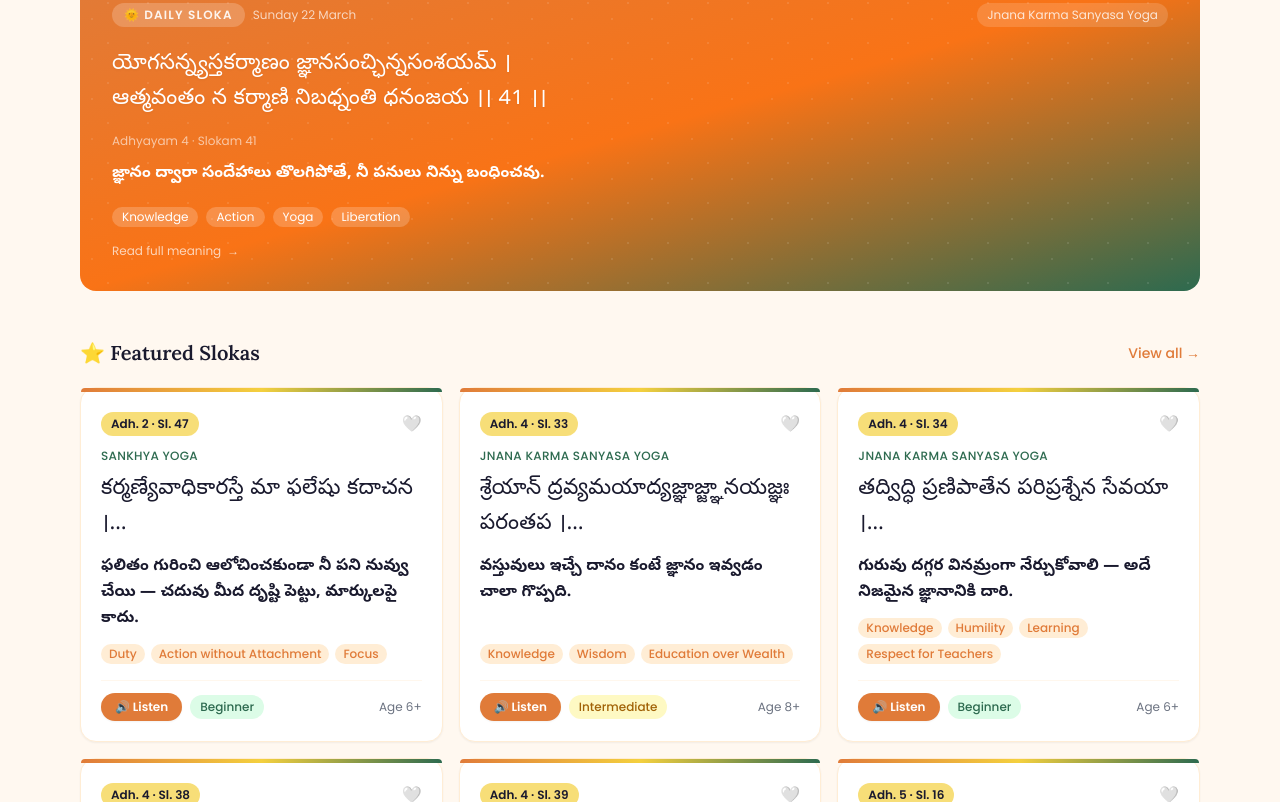
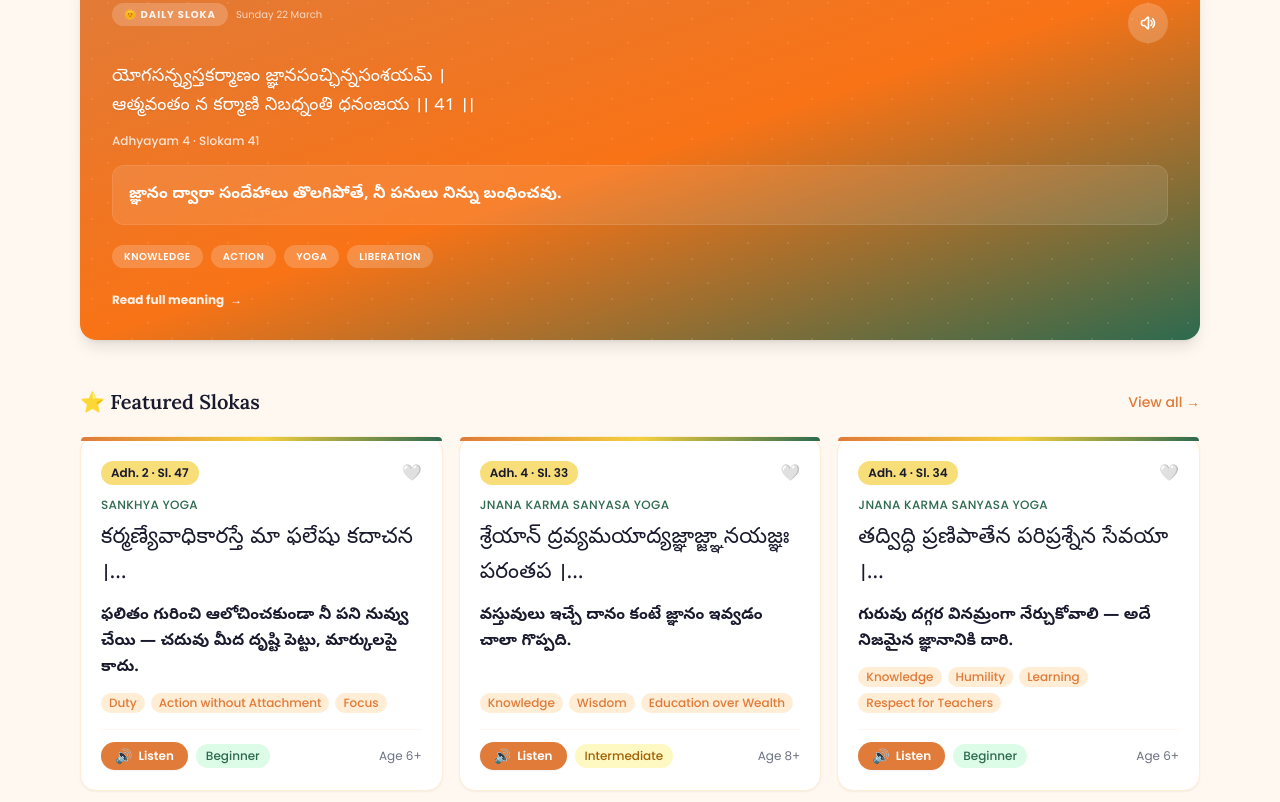
Before and after one commit to ppavankumar19/gita-bodha, a React (Vite) app: page / in a window 1280 px wide. Shown: the part 658-1460 px from the top of the page. Built offline with nearby package versions, Linux system fonts and the light colour scheme.

Commit message:
feat(ui): add play/pause sync across all sloka components

```diff
--- a/src/components/DailySloka.jsx
+++ b/src/components/DailySloka.jsx
@@ -1,19 +1,37 @@
 import React from 'react';
 import { useNavigate } from 'react-router-dom';
 import { getDailySloka } from '../data/slokas';
+import { useVoice } from '../hooks/useVoice';
 
 export default function DailySloka() {
   const sloka = getDailySloka();
   const navigate = useNavigate();
+  const { status, playText, handlePause, playingId } = useVoice();
   const today = new Date().toLocaleDateString('en-IN', { weekday: 'long', day: 'numeric', month: 'long' });
+
+  // Only consider this specific sloka as active if its ID matches the global playingId
+  const isThisSlokaActive = playingId === sloka.id;
+  const isPlaying = isThisSlokaActive && status === 'playing';
+  const isPaused = isThisSlokaActive && status === 'paused';
+  const isLoading = isThisSlokaActive && status === 'loading';
+  const isActive = isPlaying || isPaused;
+
+  const handleSpeech = (e) => {
+    e.stopPropagation(); // Don't navigate when clicking play
+    if (isThisSlokaActive) {
+      handlePause();
+    } else {
+      playText(`${sloka.sloka_sanskrit} ... ${sloka.bhavam_telugu}`, sloka.id);
+    }
+  };
 
   return (
     <div
-      className="relative overflow-hidden rounded-2xl cursor-pointer group"
+      className="relative overflow-hidden rounded-2xl cursor-pointer group shadow-lg hover:shadow-xl transition-all duration-300"
       onClick={() => navigate(`/sloka/${sloka.id}`)}
     >
-      {/* Background */}
-      <div className="absolute inset-0 bg-gradient-to-br from-primary via-orange-500 to-secondary" />
+      {/* Background with subtle glow when playing */}
+      <div className={`absolute inset-0 bg-gradient-to-br from-primary via-orange-500 to-secondary transition-opacity duration-500 ${isPlaying ? 'opacity-90 animate-pulse' : 'opacity-100'}`} />
       <div className="absolute inset-0 opacity-10"
         style={{ backgroundImage: 'radial-gradient(circle at 30% 20%, white 1px, transparent 1px), radial-gradient(circle at 70% 80%, white 1px, transparent 1px)', backgroundSize: '40px 40px' }}
       />
@@ -22,44 +40,69 @@ export default function DailySloka() {
         {/* Top row */}
         <div className="flex items-start justify-between mb-5 flex-wrap gap-2">
           <div className="flex items-center gap-2">
-            <span className="font-ui text-white/90 text-xs font-semibold bg-white/20 px-3 py-1 rounded-full uppercase tracking-widest">
+            <span className="font-ui text-white/90 text-[10px] font-bold bg-white/20 px-3 py-1 rounded-full uppercase tracking-widest backdrop-blur-sm">
               🌞 Daily Sloka
             </span>
-            <span className="font-ui text-white/70 text-xs">{today}</span>
+            <span className="font-ui text-white/70 text-[10px]">{today}</span>
           </div>
-          <span className="font-ui text-white/80 text-xs bg-white/15 px-2.5 py-1 rounded-full">
-            {sloka.chapter_name_english}
-          </span>
+
+          {/* Play/Pause Button */}
+          <button
+            onClick={handleSpeech}
+            disabled={isLoading}
+            className={`w-10 h-10 rounded-full flex items-center justify-center transition-all ${
+              isActive ? 'bg-white text-primary scale-110 shadow-lg' : 'bg-white/20 text-white hover:bg-white/30'
+            }`}
+          >
+            {isLoading ? (
+              <div className="w-4 h-4 border-2 border-white border-t-transparent rounded-full animate-spin" />
+            ) : isPlaying ? (
+              <svg className="w-4 h-4" fill="currentColor" viewBox="0 0 24 24">
+                <rect x="6" y="4" width="4" height="16" rx="1" />
+                <rect x="14" y="4" width="4" height="16" rx="1" />
+              </svg>
+            ) : isPaused ? (
+              <svg className="w-4 h-4 ml-0.5" fill="currentColor" viewBox="0 0 24 24">
+                <path d="M8 5v14l11-7z" />
+              </svg>
+            ) : (
+              <svg className="w-4 h-4" fill="none" stroke="currentColor" strokeWidth="2.5" viewBox="0 0 24 24">
+                <path strokeLinecap="round" strokeLinejoin="round" d="M19.114 5.636a9 9 0 010 12.728M16.463 8.288a5.25 5.25 0 010 7.424M6.75 8.25l4.72-4.72a.75.75 0 011.28.53v15.88a.75.75 0 01-1.28.53l-4.72-4.72H4.51c-.88 0-1.704-.507-1.938-1.354A9.01 9.01 0 012.25 12c0-.83.112-1.633.322-2.396C2.806 8.756 3.63 8.25 4.51 8.25H6.75z" />
+              </svg>
+            )}
+          </button>
         </div>
 
-        {/* Sloka text — embedded, instant */}
-        <p className="sloka-text text-white whitespace-pre-line mb-4 drop-shadow-sm">
+        {/* Sloka text */}
+        <p className="sloka-text text-white text-lg whitespace-pre-line mb-3 drop-shadow-sm leading-relaxed">
           {sloka.sloka_sanskrit?.split('\n').slice(0, 2).join('\n')}
         </p>
 
         {/* Chapter & verse badge */}
-        <p className="font-ui text-white/60 text-xs mb-3">
+        <p className="font-ui text-white/80 text-xs mb-4 font-medium">
           Adhyayam {sloka.chapter} · Slokam {sloka.verse}
         </p>
 
         {/* Child summary */}
-        <p className="font-telugu text-white text-base font-bold mb-5 leading-relaxed">
-          {sloka.child_summary_telugu}
-        </p>
+        <div className="bg-white/10 backdrop-blur-sm rounded-xl p-4 mb-5 border border-white/10">
+          <p className="font-telugu text-white text-base font-bold leading-relaxed">
+            {sloka.child_summary_telugu}
+          </p>
+        </div>
 
         {/* Virtue tags */}
-        <div className="flex flex-wrap gap-2 mb-4">
+        <div className="flex flex-wrap gap-2 mb-6">
           {sloka.moral_themes
             .filter(t => !/[\u0C00-\u0C7F]/.test(t))
             .map(t => (
-              <span key={t} className="font-ui text-xs bg-white/20 text-white px-2.5 py-0.5 rounded-full">
+              <span key={t} className="font-ui text-[10px] bg-white/20 text-white px-3 py-1 rounded-full backdrop-blur-sm font-semibold uppercase tracking-wider">
                 {t}
               </span>
             ))}
         </div>
 
         {/* CTA */}
-        <div className="flex items-center gap-1.5 text-white/70 text-xs font-ui group-hover:text-white transition-colors">
+        <div className="flex items-center gap-1.5 text-white/90 text-xs font-bold font-ui group-hover:gap-2 transition-all">
           <span>Read full meaning</span>
           <span className="group-hover:translate-x-1 transition-transform">→</span>
         </div>
--- a/src/components/SlokaCard.jsx
+++ b/src/components/SlokaCard.jsx
@@ -7,13 +7,22 @@ import { useVoice } from '../hooks/useVoice';
 export default function SlokaCard({ sloka, compact = false }) {
   const navigate = useNavigate();
   const { isFavorite, toggleFavorite } = useApp();
-  const { status, playText } = useVoice();
+  const { status, playText, handlePause, playingId } = useVoice();
   const favorite = isFavorite(sloka.id);
-  const isPlaying = status === 'playing';
+
+  const isThisActive = playingId === sloka.id;
+  const isPlaying = isThisActive && status === 'playing';
+  const isPaused = isThisActive && status === 'paused';
+  const isLoading = isThisActive && status === 'loading';
+  const isActive = isPlaying || isPaused;
 
   const handlePlay = async (e) => {
     e.stopPropagation();
-    await playText(sloka.sloka_sanskrit);
+    if (isThisActive) {
+      handlePause();
+    } else {
+      await playText(`${sloka.sloka_sanskrit} ... ${sloka.bhavam_telugu || sloka.bhavam_english || ''}`, sloka.id);
+    }
   };
 
   const slokaText = typeof sloka.sloka_sanskrit === 'string' ? sloka.sloka_sanskrit : '';
@@ -76,13 +85,28 @@ export default function SlokaCard({ sloka, compact = false }) {
         <div className="flex items-center gap-2 pt-3 border-t border-orange-50">
           <button
             onClick={handlePlay}
-            className="flex items-center gap-1.5 px-3.5 py-1.5 bg-primary text-white rounded-full text-xs font-ui font-semibold hover:bg-orange-600 transition-colors shadow-sm"
+            disabled={isLoading}
+            className={`flex items-center gap-1.5 px-3.5 py-1.5 rounded-full text-xs font-ui font-semibold transition-all shadow-sm ${
+              isActive
+                ? 'bg-secondary text-white scale-105 shadow-secondary/20'
+                : 'bg-primary text-white hover:bg-orange-600'
+            }`}
           >
-            {isPlaying ? (
-              <><span className="w-3 h-3 border-2 border-white border-t-transparent rounded-full animate-spin inline-block" /> Playing</>
+            {isLoading ? (
+              <span className="w-3 h-3 border-2 border-white border-t-transparent rounded-full animate-spin inline-block" />
+            ) : isPlaying ? (
+              <svg className="w-3 h-3" fill="currentColor" viewBox="0 0 24 24">
+                <rect x="6" y="4" width="4" height="16" rx="1" />
+                <rect x="14" y="4" width="4" height="16" rx="1" />
+              </svg>
+            ) : isPaused ? (
+              <svg className="w-3 h-3" fill="currentColor" viewBox="0 0 24 24">
+                <path d="M8 5v14l11-7z" />
+              </svg>
             ) : (
-              <>🔊 Listen</>
+              <span className="text-[14px]">🔊</span>
             )}
+            <span>{isPlaying ? 'Pause' : isPaused ? 'Resume' : 'Listen'}</span>
           </button>
 
           {sloka.difficulty && (
--- a/src/components/VoicePlayer.jsx
+++ b/src/components/VoicePlayer.jsx
@@ -13,20 +13,29 @@ function WaveAnimation() {
   );
 }
 
-export default function VoicePlayer({ slokaText, bhavamText }) {
-  const { status, rate, setRate, playText, handlePause, handleStop } = useVoice();
+export default function VoicePlayer({ id, slokaText, bhavamText }) {
+  const { status, rate, setRate, playText, handlePause, handleStop, playingId } = useVoice();
   const [mode, setMode] = useState('sloka');
 
+  const isThisActive = playingId === id;
+  const isPlaying = isThisActive && status === 'playing';
+  const isPaused = isThisActive && status === 'paused';
+  const isLoading = isThisActive && status === 'loading';
+  const isActive = isPlaying || isPaused;
+
   const handlePlay = async () => {
-    if (mode === 'sloka') await playText(slokaText);
-    else if (mode === 'bhavam') await playText(bhavamText);
-    else await playText(`${slokaText} ... ${bhavamText}`);
+    if (isThisActive) {
+      handlePause();
+      return;
+    }
+
+    let textToSpeak = '';
+    if (mode === 'sloka') textToSpeak = slokaText;
+    else if (mode === 'bhavam') textToSpeak = bhavamText;
+    else textToSpeak = `${slokaText} ... ${bhavamText}`;
+
+    await playText(textToSpeak, id);
   };
-
-  const isPlaying = status === 'playing';
-  const isPaused = status === 'paused';
-  const isLoading = status === 'loading';
-  const isActive = isPlaying || isPaused;
 
   return (
     <div className="bg-orange-50 border border-orange-200 rounded-xl p-4">
--- a/src/pages/SlokaView.jsx
+++ b/src/pages/SlokaView.jsx
@@ -213,6 +213,7 @@ export default function SlokaView() {
           🔊 Listen
         </p>
         <VoicePlayer
+          id={sloka.id}
           slokaText={sloka.sloka_sanskrit}
           bhavamText={sloka.bhavam_telugu || sloka.bhavam_english || ''}
         />
```
